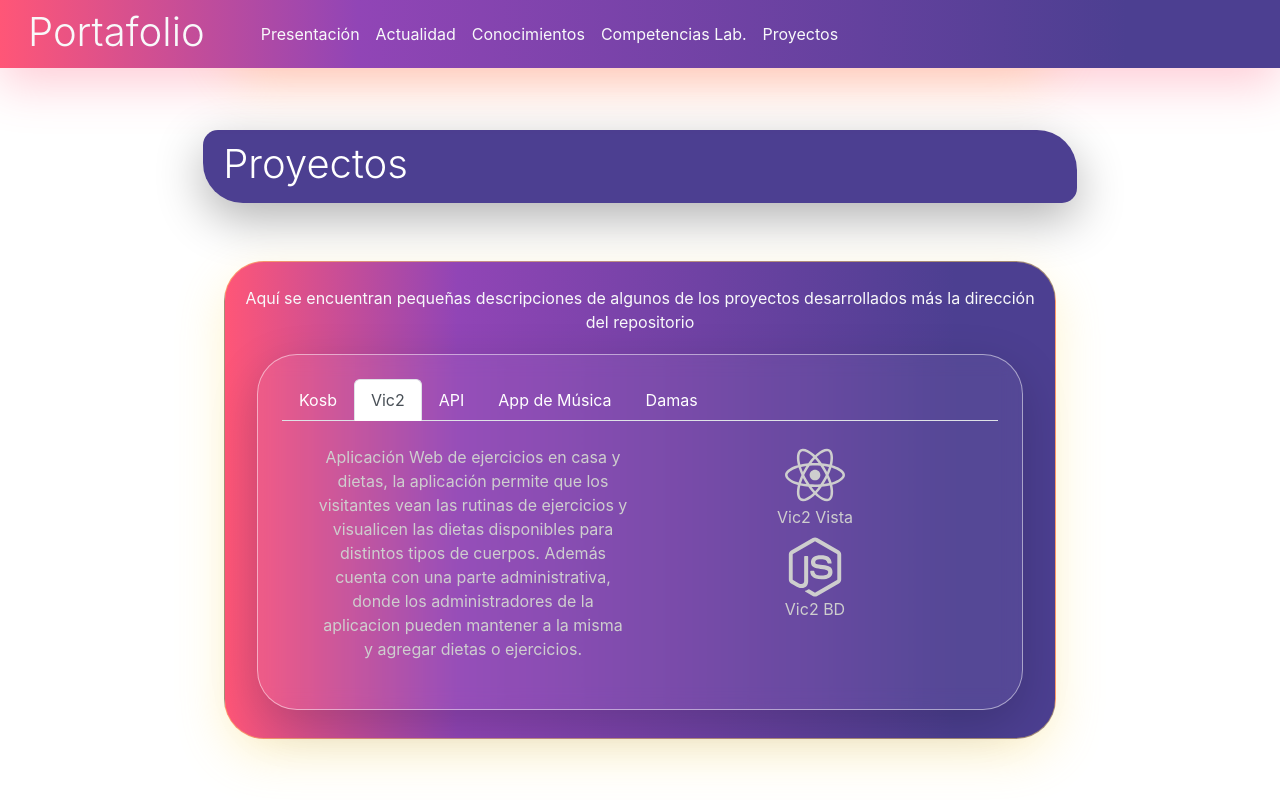
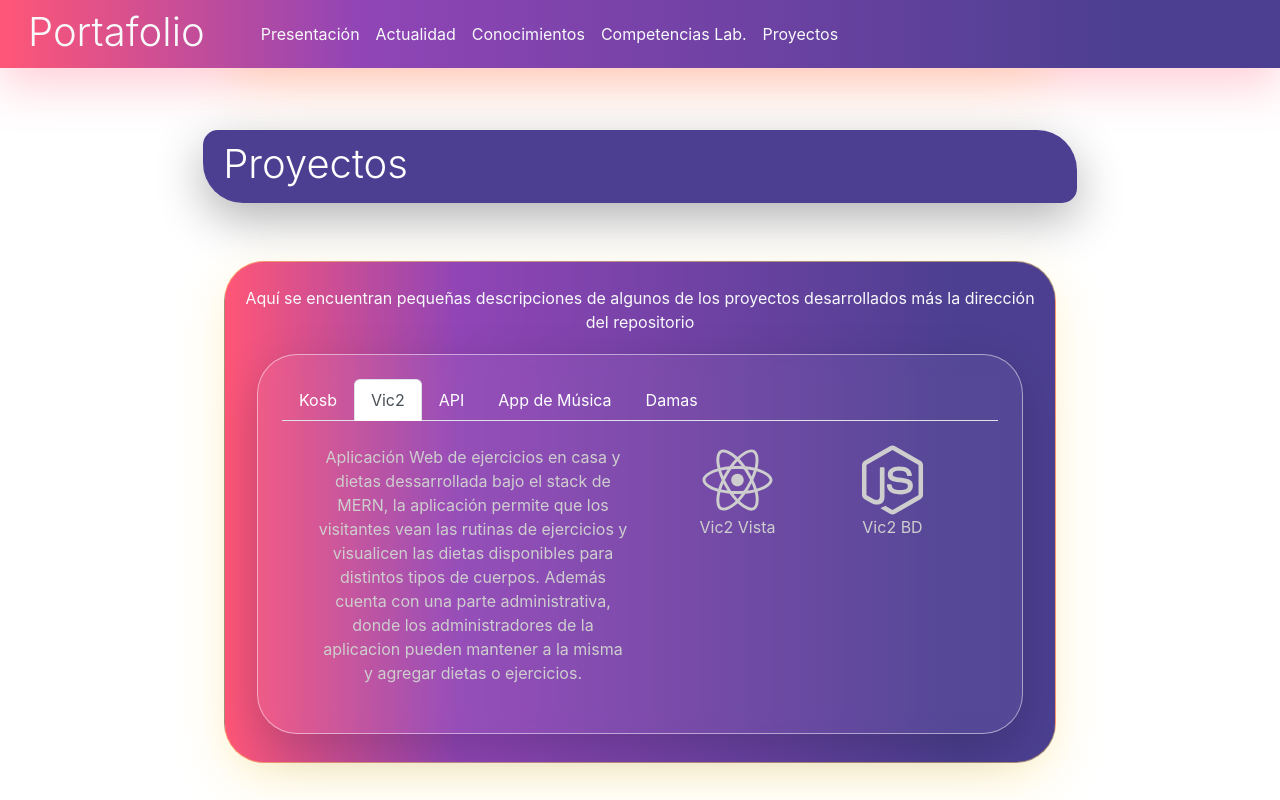
Before and after one commit to Cony567/Portafolio, a React (Create React App) app: page / in a window 1280 px wide. Both pictures are taken after a click on the tab "Vic2". Shown: the part 3048-3848 px from the top of the page. Built offline with nearby package versions, Linux system fonts and the light colour scheme.

Commit message:
Finalización de portafolio versión 1.0

```diff
--- a/src/Components/Contenido.jsx
+++ b/src/Components/Contenido.jsx
@@ -127,7 +127,7 @@ export const proyectosGitHub = [
         area: "nav-home-tab",
         title: 'Kosb',
         descripcion: 'Proyecto desarrollado para la universidad, se trata de una aplicación web que permite a sus usuarios poder postular, buscar y publicar ofertas de trabajo.',
-        path: [{nombre: "KOSB", link: 'https://github.com/kosb-jobs/tsi_kosb',icon: <FaIcons.FaLaravel size={70}></FaIcons.FaLaravel>}],
+        path: [{nombre: "KOSB", link: 'https://github.com/kosb-jobs/tsi_kosb',icon: <FaIcons.FaLaravel size={80}></FaIcons.FaLaravel>}],
 
         cName: 'show active'
     },
@@ -135,25 +135,31 @@ export const proyectosGitHub = [
         id: "nav-vic2",
         area: "nav-vic2-tab",
         title: 'Vic2',
-        descripcion: 'Aplicación Web de ejercicios en casa y dietas, la aplicación permite que los visitantes vean las rutinas de ejercicios y visualicen las dietas disponibles para distintos tipos de cuerpos. Además cuenta con una parte administrativa, donde los administradores de la aplicacion pueden mantener a la misma y agregar dietas o ejercicios.',
+        descripcion: 'Aplicación Web de ejercicios en casa y dietas dessarrollada bajo el stack de MERN, la aplicación permite que los visitantes vean las rutinas de ejercicios y visualicen las dietas disponibles para distintos tipos de cuerpos. Además cuenta con una parte administrativa, donde los administradores de la aplicacion pueden mantener a la misma y agregar dietas o ejercicios.',
         path: [
             {nombre: "Vic2 Vista",
             link:'https://github.com/S-A-EXETUM/Vic2_Vista',
-            icon: <FaIcons.FaReact size={60}></FaIcons.FaReact>},
+            icon: <FaIcons.FaReact size={70}></FaIcons.FaReact>},
             {nombre: "Vic2 BD",
             link:'https://github.com/S-A-EXETUM/Vic2_BD',
-            icon: <FaIcons.FaNodeJs size={60}></FaIcons.FaNodeJs>}],
+            icon: <FaIcons.FaNodeJs size={70}></FaIcons.FaNodeJs>}],
         cName: ''
     },
     {
         id: "nav-API",
         area: "nav-API-tab",
         title: 'API',
-        descripcion: 'Aquí podrá encontrar una apis desarrolladas en expres, por ejemplo una api de notas. También dejaré la parte visual de las notas.',
+        descripcion: 'Aquí podrá encontrar una apis desarrolladas en expres, por ejemplo una api de notas. También dejaré la parte visual de las notas y otras proyectos en frontend con consumo de APIs.',
         path: [
-            {nombre: "Api de Notas",
+            {nombre: "Api de Notas Backend",
             link:'https://github.com/Cony567/notes-api-backend',
-            icon:<FaIcons.FaNodeJs size={70}></FaIcons.FaNodeJs>}
+            icon:<FaIcons.FaNodeJs size={50}></FaIcons.FaNodeJs>},
+            {nombre: "Api de Notas Frontend",
+            link:'https://github.com/Cony567/notas-api-front',
+            icon:<FaIcons.FaReact size={50}></FaIcons.FaReact>},
+            {nombre: "Consumo de API Breaking Bad",
+            link:'https://github.com/Cony567/breaking-bad-app',
+            icon:<FaIcons.FaReact size={50}></FaIcons.FaReact>}
         ],
         cName: ''
     },
--- a/src/Components/Proyectos.jsx
+++ b/src/Components/Proyectos.jsx
@@ -27,13 +27,19 @@ function Proyectos() {
                                         {item.descripcion}
                                         </div>
                                         <div className="col">
+                                            <div className="row justify-content-center row-cols-lg-2 row-cols-md-1">
                                                 {item.path.map((link, index)=>{
-                                            return <a className='nav-link link-cecece ps-3 mb-2' href={link.link} target={"_blank"} rel="noreferrer">
+                                                    return (
+                                                        <div className="col">
+                                                            <a className='nav-link link-cecece ps-3 mb-2' href={link.link} target={"_blank"} rel="noreferrer">
                                                             <div className="row justify-content-center text-center">
                                                             {link.icon}
                                                             {link.nombre}</div>
                                                             </a>
+                                                        </div>
+                                                    )
                                                 })}
+                                            </div>
                                         </div>
                                     </div>
 
```
Lines whose indentation alone changed are shown as unchanged.
